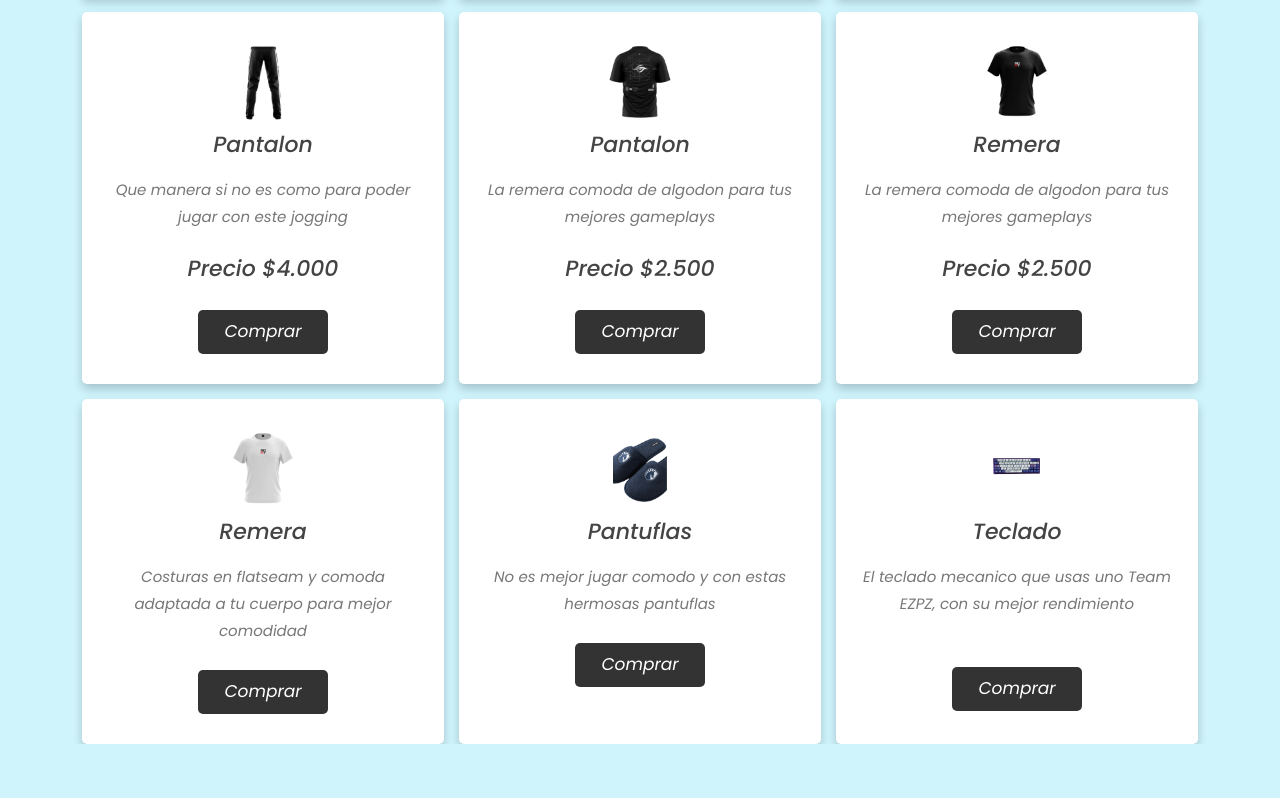
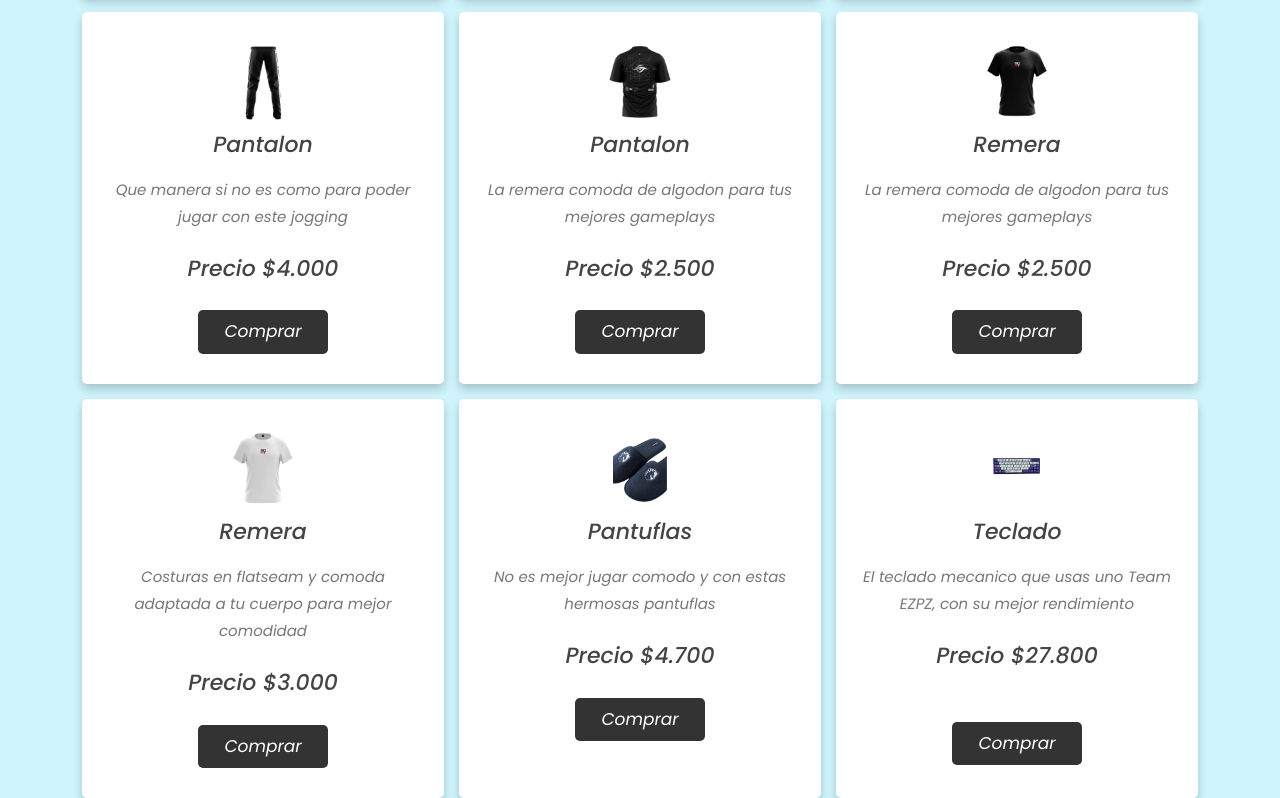
Before and after one commit to MarcosTurquini/teamEZPZ, a plain HTML site: page pages/shop.html in a window 1280 px wide. Shown: the part 902-1700 px from the top of the page. Before the commit the page ends 1646 px from the top, so only its background shows below. Drawn offline with nearby package versions, Linux system fonts and the light colour scheme.

Commit message:
terminamos precios de shop

```diff
--- a/pages/shop.html
+++ b/pages/shop.html
@@ -111,18 +111,21 @@
                 <img src="../imagenes/shop/remera3.png" alt="">
                 <h3>Remera</h3>
                 <p>Costuras en flatseam y comoda adaptada a tu cuerpo para mejor comodidad</p>
+                <h3>Precio $3.000</h3>
                 <a href="#" class="btn">Comprar</a>
             </div>
             <div class="box">
                 <img src="../imagenes/shop/pantunflas.png" alt="">
                 <h3>Pantuflas</h3>
                 <p>No es mejor jugar comodo y con estas hermosas pantuflas</p>
+                <h3>Precio $4.700</h3>
                 <a href="#" class="btn">Comprar</a>
             </div>
             <div class="box">
                 <img src="../imagenes/shop/teclado.png" alt="">
                 <h3>Teclado</h3>
                 <p>El teclado mecanico que usas uno Team EZPZ, con su mejor rendimiento</p>
+                <h3>Precio $27.800</h3>
                 <br>
 
                 <a href="#" class="btn">Comprar</a>
```
